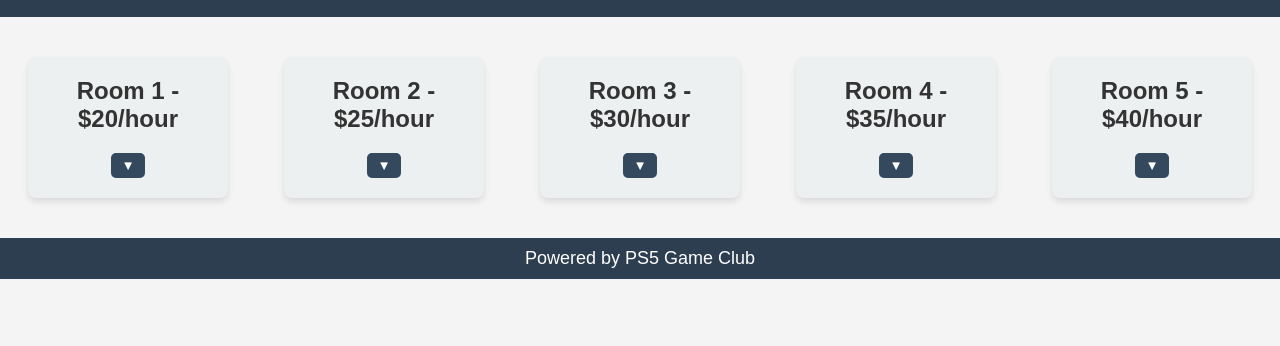
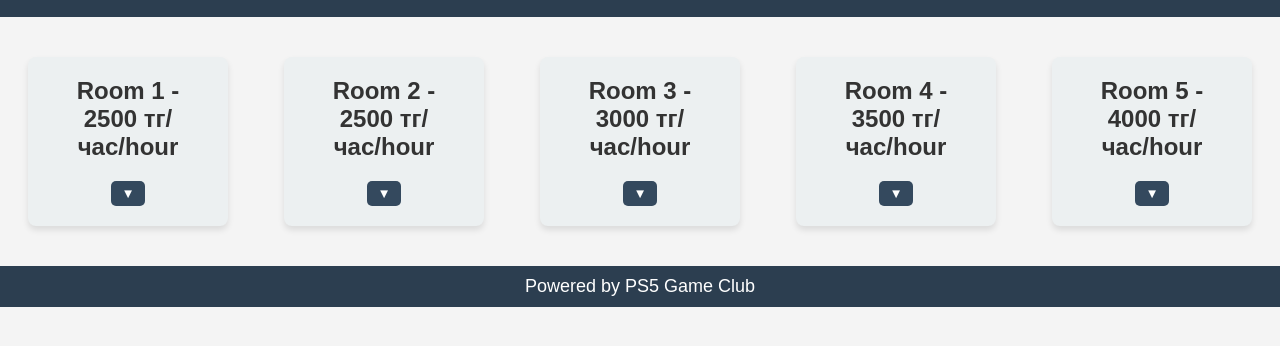
Before and after one commit to akyl007/igroteka, a plain HTML site: page index.html in a window 1280 px wide. Shown: the part 86-432 px from the top of the page. Drawn offline with Linux system fonts and the light colour scheme.

Commit message:
Update index.html

```diff
--- a/index.html
+++ b/index.html
@@ -15,27 +15,27 @@
 
     <div class="rooms-container">
         <div class="room" id="room1">
-            <h2>Room 1 - $<span id="room1-price">20</span>/hour</h2>
+            <h2>Room 1 - <span id="room1-price">2500 тг/час</span>/hour</h2>
             <button class="toggle-slots">▼</button>
             <div class="time-slots" id="room1-slots" style="display: none;"></div>
         </div>
         <div class="room" id="room2">
-            <h2>Room 2 - $<span id="room2-price">25</span>/hour</h2>
+            <h2>Room 2 - <span id="room2-price">2500 тг/час</span>/hour</h2>
             <button class="toggle-slots">▼</button>
             <div class="time-slots" id="room2-slots" style="display: none;"></div>
         </div>
         <div class="room" id="room3">
-            <h2>Room 3 - $<span id="room3-price">30</span>/hour</h2>
+            <h2>Room 3 - <span id="room3-price">3000 тг/час</span>/hour</h2>
             <button class="toggle-slots">▼</button>
             <div class="time-slots" id="room3-slots" style="display: none;"></div>
         </div>
         <div class="room" id="room4">
-            <h2>Room 4 - $<span id="room4-price">35</span>/hour</h2>
+            <h2>Room 4 - <span id="room4-price">3500 тг/час</span>/hour</h2>
             <button class="toggle-slots">▼</button>
             <div class="time-slots" id="room4-slots" style="display: none;"></div>
         </div>
         <div class="room" id="room5">
-            <h2>Room 5 - $<span id="room5-price">40</span>/hour</h2>
+            <h2>Room 5 - <span id="room5-price">4000 тг/час</span>/hour</h2>
             <button class="toggle-slots">▼</button>
             <div class="time-slots" id="room5-slots" style="display: none;"></div>
         </div>
```
